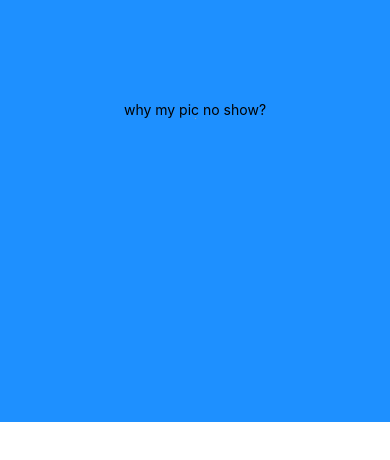
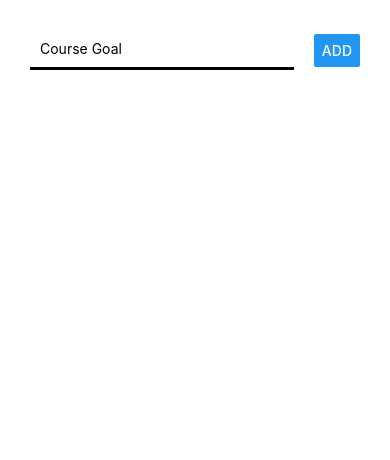
Before and after one commit to tatumtots/Goal_Setter, a React Native app: screen / in a window 390 px wide. Shown: the top 460 px of the page. Built offline with nearby package versions, Linux system fonts and the light colour scheme; grey boxes are pictures that could not be loaded.

Commit message:
changed app to a goal tracker set up

```diff
--- a/App.js
+++ b/App.js
@@ -1,42 +1,43 @@
 import { StatusBar } from "expo-status-bar"
-import React from "react"
-import { StyleSheet, Text, View, Image, SafeAreaView } from "react-native"
+import React, { useState } from "react"
+import { StyleSheet, TextInput, View, Text, Button } from "react-native"
+
+//HOOKS EXAMPLE
+// const [text, setText] = useState("jeya")
+{
+  /* <Button title='change text' onPress={() => setText("im changed")}>
+        change text
+      </Button> */
+}
 
 export default function App() {
   return (
-    <SafeAreaView style={styles.container}>
-      <Text numberOfLine={1} onPress={() => console.log("texrt")}>
-        why my pic no show?
-      </Text>
-      <ImageDisplay />
-      <StatusBar style='auto' />
-    </SafeAreaView>
+    <View style={styles.container}>
+      <View style={styles.inlineView}>
+        <TextInput placeholder='Course Goal' style={styles.addInput} />
+        <Button title='ADD' />
+      </View>
+      <View></View>
+    </View>
   )
 }
 
-const ImageDisplay = () => {
-  return (
-    <SafeAreaView style={styles.imageContainer}>
-      <Image
-        style={styles.cigaretteContainer}
-        source={require("./components/images/ironic-cigarette.jpg")}
-      />
-    </SafeAreaView>
-  )
+{
+  /*STYLES */
 }
 const styles = StyleSheet.create({
   container: {
-    flex: 0.5,
-    backgroundColor: "dodgerblue",
-    alignItems: "center",
-    justifyContent: "center",
+    padding: 30,
   },
-  cigaretteContainer: {
-    width: 1,
-    height: 1,
-  },
-  imageContainer: {
-    flex: 0.5,
+  inlineView: {
+    flexDirection: "row",
+    justifyContent: "space-between",
     alignItems: "center",
   },
+  addInput: {
+    borderBottomColor: "black",
+    borderBottomWidth: 3,
+    padding: 10,
+    width: "80%",
+  },
 })
```
Also changed, not shown: components/flexBoxExample.js (added, +50 -0 lines), 1 other file (tests, documents, lock files or other folders).
